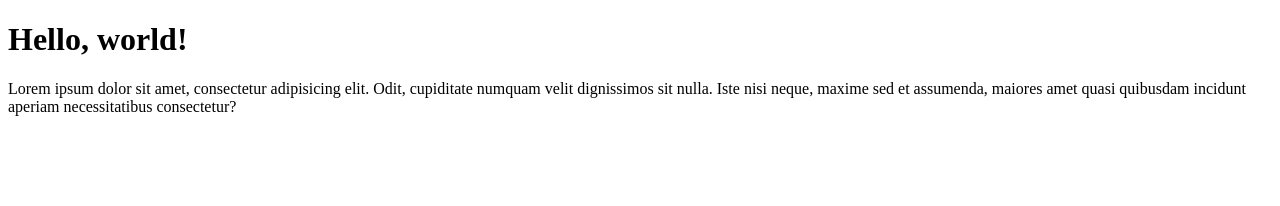
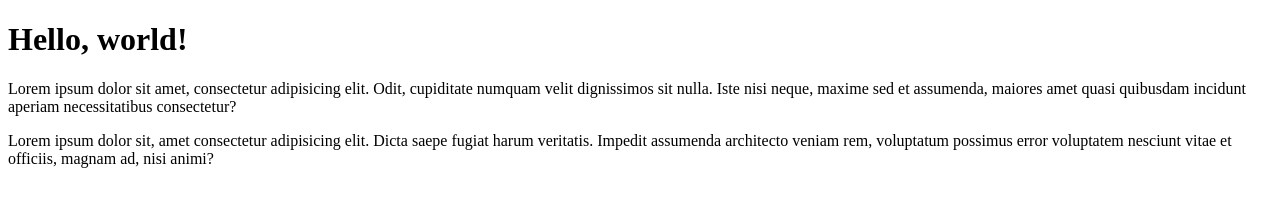
Before and after one commit to Daniel-acFerraz/Hello-world, a plain HTML site: page Site exemplo/index.html in a window 1280 px wide. Drawn offline with Linux system fonts and the light colour scheme.

Commit message:
Adicionei um parágrafo

```diff
--- a/Site exemplo/index.html
+++ b/Site exemplo/index.html
@@ -9,5 +9,6 @@
 <body>
     <h1>Hello, world!</h1>
     <p>Lorem ipsum dolor sit amet, consectetur adipisicing elit. Odit, cupiditate numquam velit dignissimos sit nulla. Iste nisi neque, maxime sed et assumenda, maiores amet quasi quibusdam incidunt aperiam necessitatibus consectetur?</p>
+    <p>Lorem ipsum dolor sit, amet consectetur adipisicing elit. Dicta saepe fugiat harum veritatis. Impedit assumenda architecto veniam rem, voluptatum possimus error voluptatem nesciunt vitae et officiis, magnam ad, nisi animi?</p>
 </body>
 </html>
```
